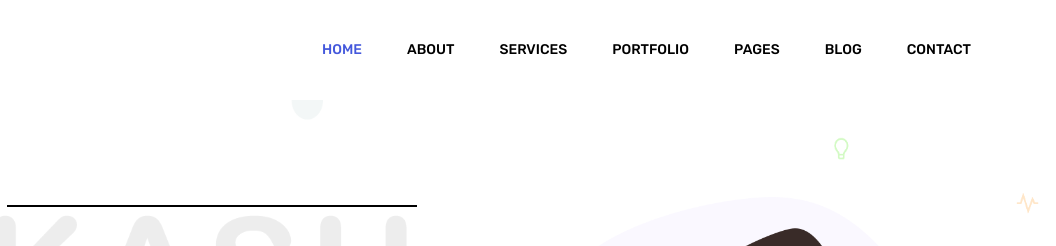
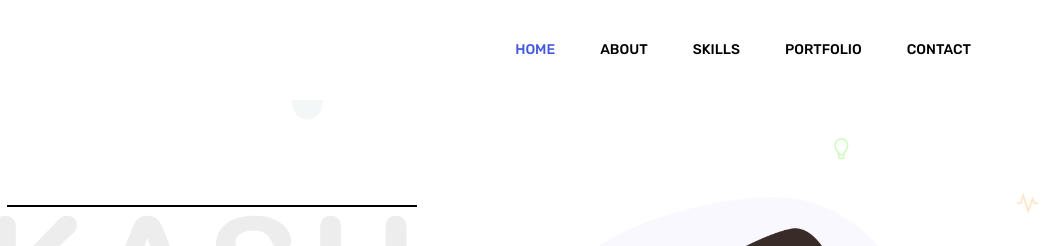
Before and after one commit to dipan29/Curriculum-Vitae-AkashR, a plain HTML site: page index.html in a window 1280 px wide. Shown: the top 246 px of the page, 224-1280 px from the left. Drawn offline with Linux system fonts and the light colour scheme; some packages are replaced by stand-ins of ours.

Commit message:
Update index.html

```diff
--- a/index.html
+++ b/index.html
@@ -37,26 +37,11 @@
 					<div class="collapse navbar-collapse offset" id="navbarSupportedContent">
 						<ul class="nav navbar-nav menu_nav justify-content-end">
 							<li class="nav-item active"><a class="nav-link" href="index.html">Home</a></li>
-							<li class="nav-item"><a class="nav-link" href="about.html">About</a></li>
-							<li class="nav-item"><a class="nav-link" href="services.html">Services</a></li>
-							<li class="nav-item"><a class="nav-link" href="portfolio.html">Portfolio</a></li>
-							<li class="nav-item submenu dropdown">
-								<a href="#" class="nav-link dropdown-toggle" data-toggle="dropdown" role="button" aria-haspopup="true"
-								 aria-expanded="false">Pages</a>
-								<ul class="dropdown-menu">
-									<li class="nav-item"><a class="nav-link" href="elements.html">Elements</a></li>
-									<li class="nav-item"><a class="nav-link" href="portfolio-details.html">Portfolio Details</a></li>
-								</ul>
-							</li>
-							<li class="nav-item submenu dropdown">
-								<a href="#" class="nav-link dropdown-toggle" data-toggle="dropdown" role="button" aria-haspopup="true"
-								 aria-expanded="false">Blog</a>
-								<ul class="dropdown-menu">
-									<li class="nav-item"><a class="nav-link" href="blog.html">Blog</a></li>
-									<li class="nav-item"><a class="nav-link" href="single-blog.html">Blog Details</a></li>
-								</ul>
-							</li>
-							<li class="nav-item"><a class="nav-link" href="contact.html">Contact</a></li>
+							<li class="nav-item"><a class="nav-link" href="#about">About</a></li>
+							<li class="nav-item"><a class="nav-link" href="#skills">Skills</a></li>
+							<li class="nav-item"><a class="nav-link" href="#portfolio">Portfolio</a></li>
+
+							<li class="nav-item"><a class="nav-link" href="#contact">Contact</a></li>
 						</ul>
 					</div>
 				</div>
```
